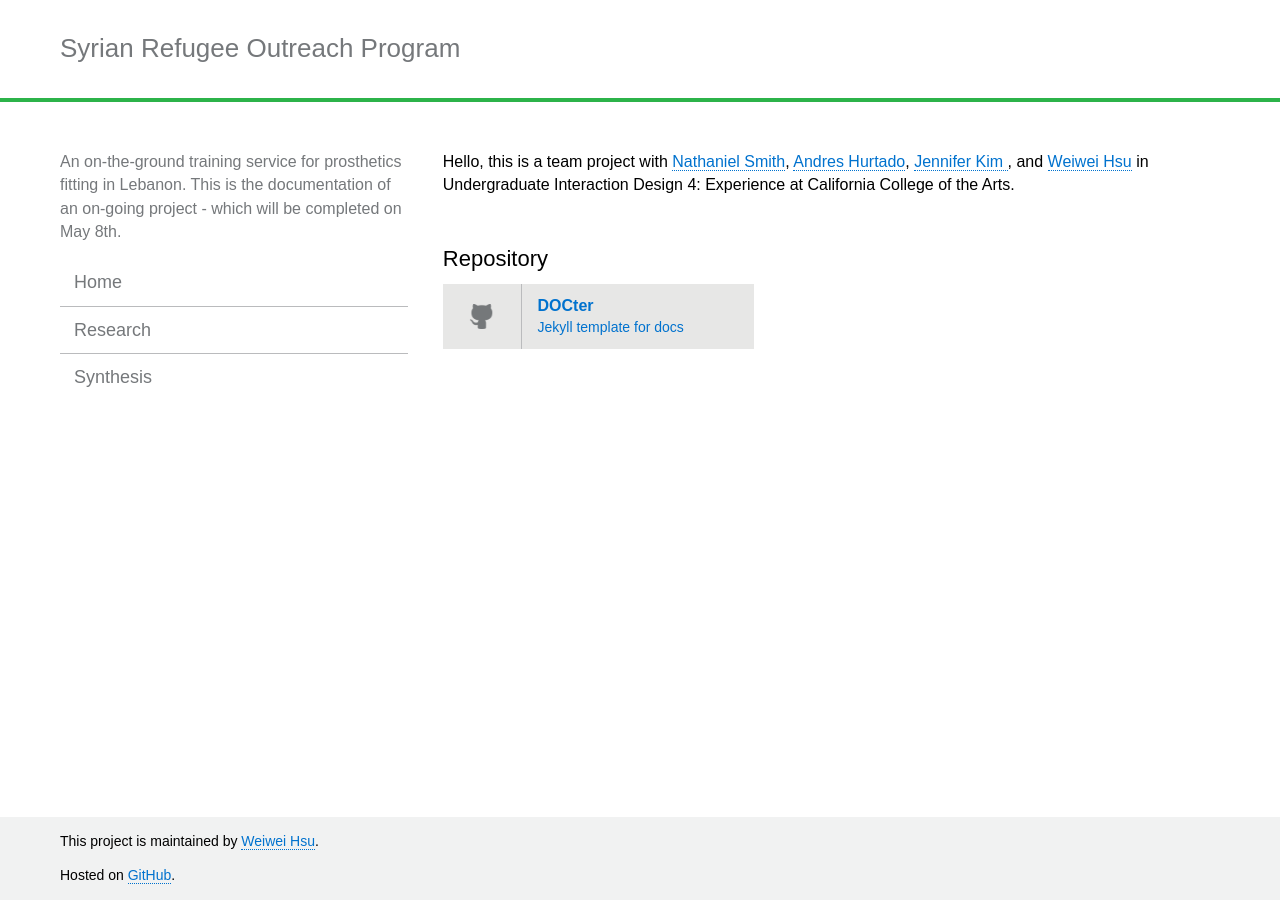
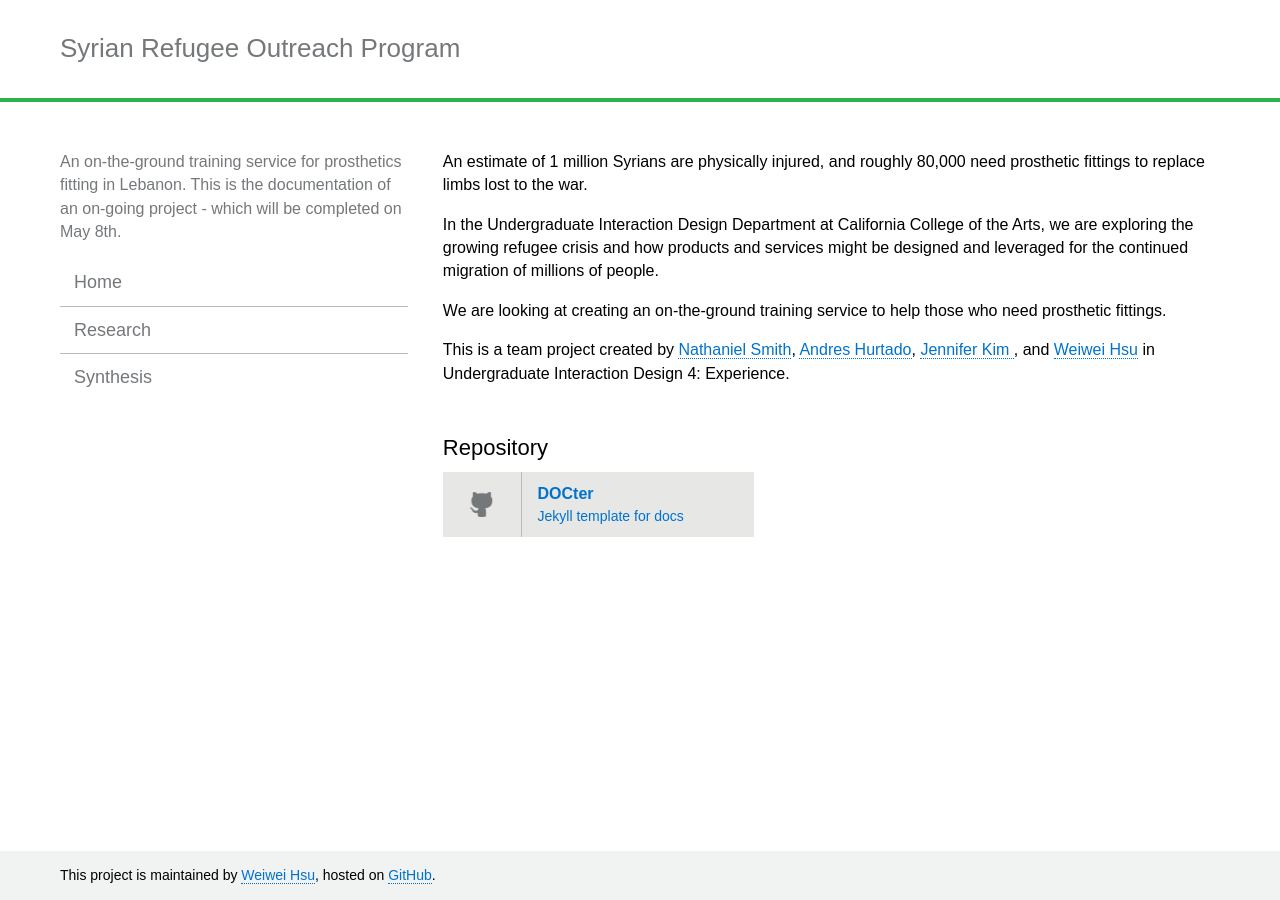
Before and after one commit to weiweihsu/experienceClass, a Jekyll site: the page built from index.html, in a window 1280 px wide. Built offline with Jekyll 4.4.1, drawn with Linux system fonts in a browser that asks for light colours.

Commit message:
shortend footer and added description

```diff
--- a/_includes/index.html
+++ b/_includes/index.html
@@ -1 +1,7 @@
-Hello, this is a team project with <a href="http://nathanielsmith.io">Nathaniel Smith</a>, <a href="https://www.andreshurtadodesign.com/">Andres Hurtado</a>, <a href="http://kim-jennifer.squarespace.com/about/">Jennifer Kim </a>, and <a href="http://www.weiweihsu.com/#/">Weiwei Hsu</a> in Undergraduate Interaction Design 4: Experience at California College of the Arts.
+An estimate of 1 million Syrians are physically injured, and roughly 80,000 need prosthetic fittings to replace limbs lost to the war.
+
+In the Undergraduate Interaction Design Department at California College of the Arts, we are exploring the growing refugee crisis and how products and services might be designed and leveraged for the continued migration of millions of people.
+
+We are looking at creating an on-the-ground training service to help those who need prosthetic fittings.
+
+This is a team project created by <a href="http://nathanielsmith.io">Nathaniel Smith</a>, <a href="https://www.andreshurtadodesign.com/">Andres Hurtado</a>, <a href="http://kim-jennifer.squarespace.com/about/">Jennifer Kim </a>, and <a href="http://www.weiweihsu.com/#/">Weiwei Hsu</a> in Undergraduate Interaction Design 4: Experience.
--- a/_layouts/default.html
+++ b/_layouts/default.html
@@ -43,9 +43,7 @@
 
       <footer role="contentinfo">
         <div class="wrap">
-          <p>This project is maintained by <a href="{{ site.author.url }}">{{ site.author.name }}</a>.</p>
-
-          <p>Hosted on <a href="https://github.com/weiweihsu/syrianrefugee">GitHub</a>.</p>
+          <p>This project is maintained by <a href="{{ site.author.url }}">{{ site.author.name }}</a>, hosted on <a href="https://github.com/weiweihsu/syrianrefugee">GitHub</a>.
         </div><!--/.wrap -->
       </footer>
     </div> <!-- /.container -->
```
